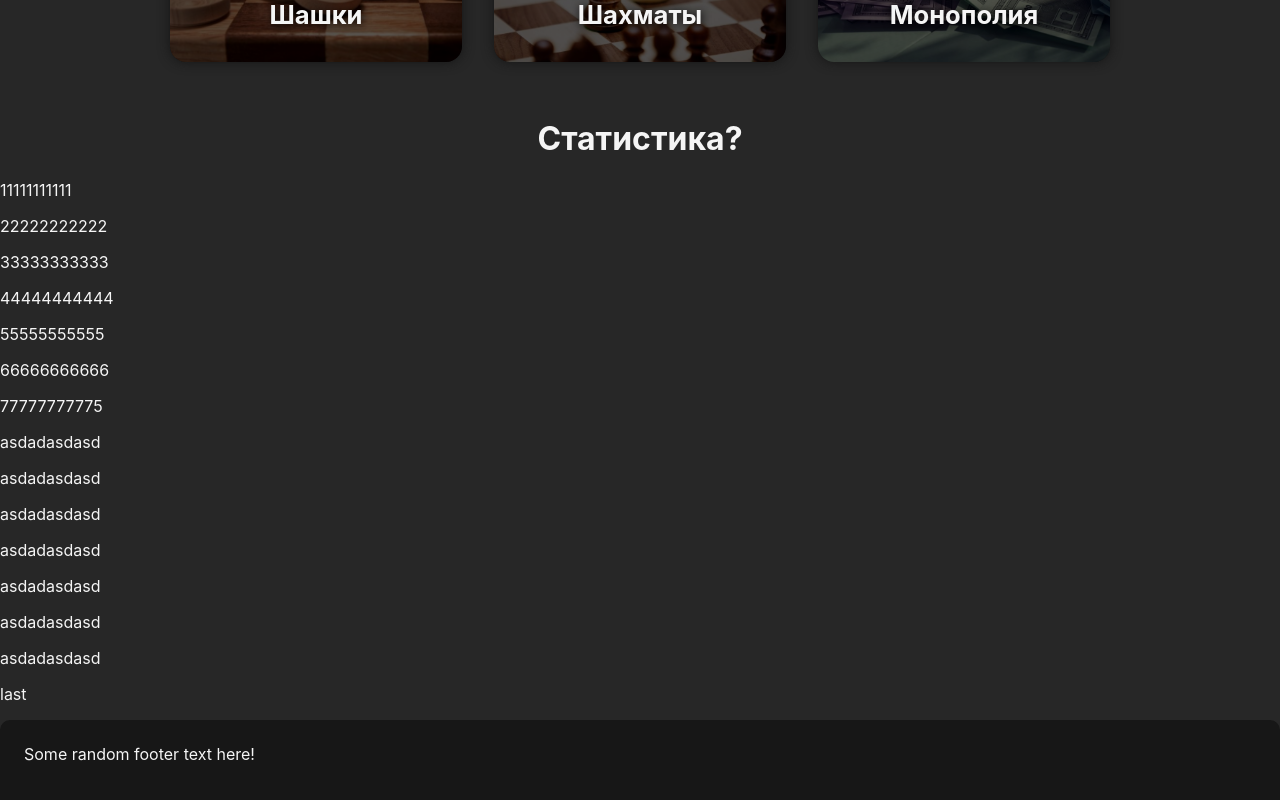
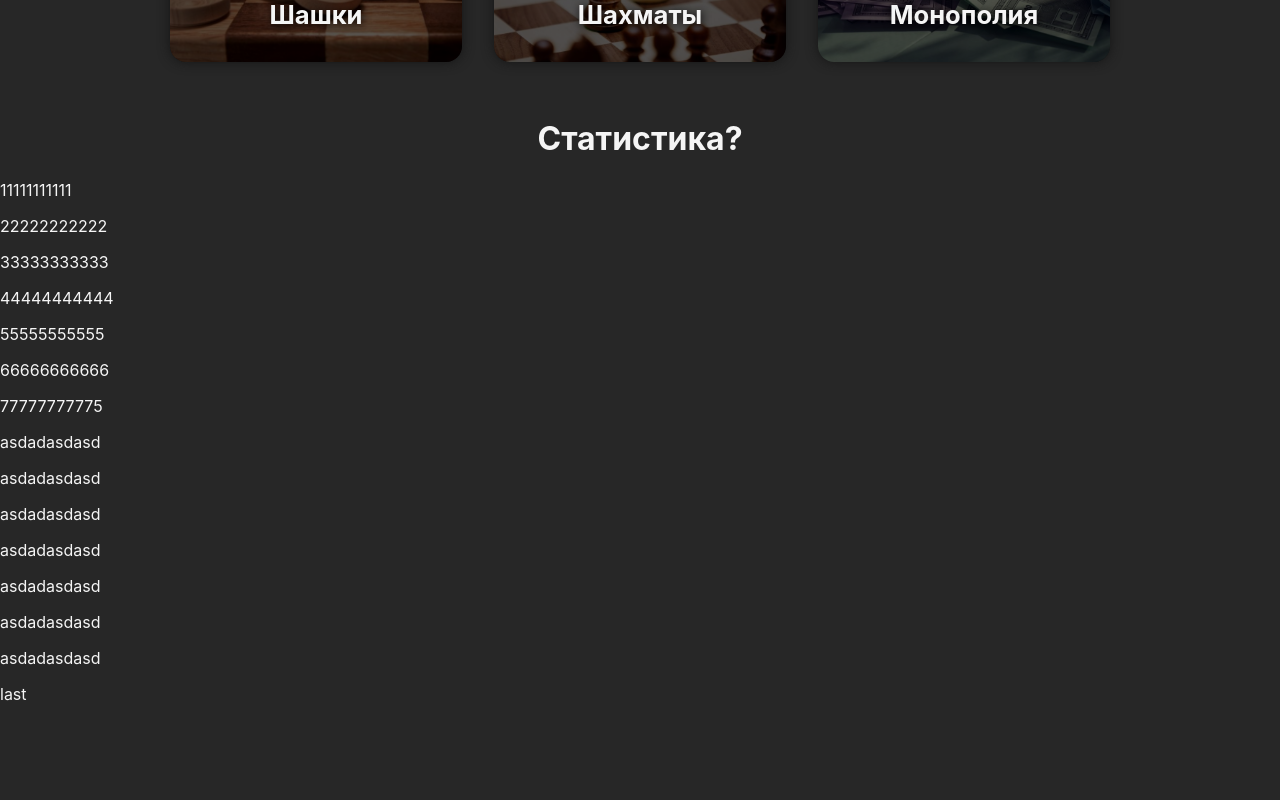
Before and after one commit to CompleXss/WebBoardGames, a React (Create React App) app in the folder reactapp/: page / in a window 1280 px wide. Shown: the part 320-1120 px from the top of the page. After the commit the page ends 1040 px from the top, so only its background shows below. Built offline with nearby package versions, Linux system fonts and the light colour scheme.

Commit message:
remove footer

```diff
--- a/reactapp/src/App.tsx
+++ b/reactapp/src/App.tsx
@@ -6,7 +6,6 @@ import NavPanel from './components/NavPanel/navPanel';
 import History from './components/History/history';
 import Leaderboard from './components/LeaderBoard/leaderboard';
 import About from './components/About/about';
-import Footer from './components/Footer/footer';
 import CheckersLobby from './components/Games/Checkers/checkersLobby';
 import CheckersGame from './components/Games/Checkers/checkersGame';
 import './App.css'
@@ -28,8 +27,6 @@ export default function App() {
           <Route path='*' element={<Navigate to={'/'} replace={true} />} />
         </Routes>
       </main>
-
-      <Footer />
     </div>
   );
 }
--- a/reactapp/src/components/Footer/footer.css
+++ /dev/null
@@ -1,13 +0,0 @@
-footer {
-    box-sizing: border-box;
-    bottom: 0;
-
-    margin: 0;
-    padding: 24px;
-    border-radius: 10px 10px 0 0;
-    width: 100%;
-    min-height: 100px;
-    background-color: #171717;
-
-    z-index: 1;
-}
--- a/reactapp/src/components/Footer/footer.tsx
+++ /dev/null
@@ -1,9 +0,0 @@
-import './footer.css'
-
-export default function Footer() {
-    return (
-        <footer>
-            Some random footer text here!
-        </footer>
-    )
-}
```
